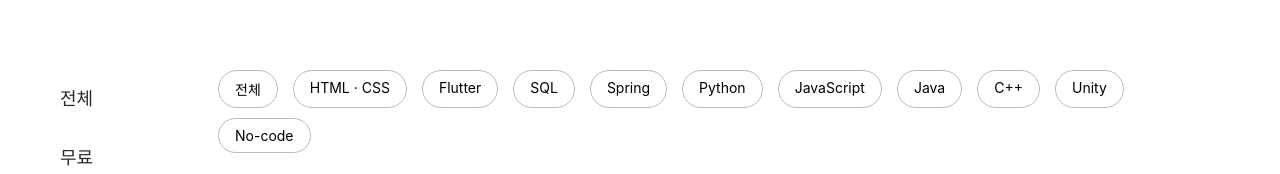
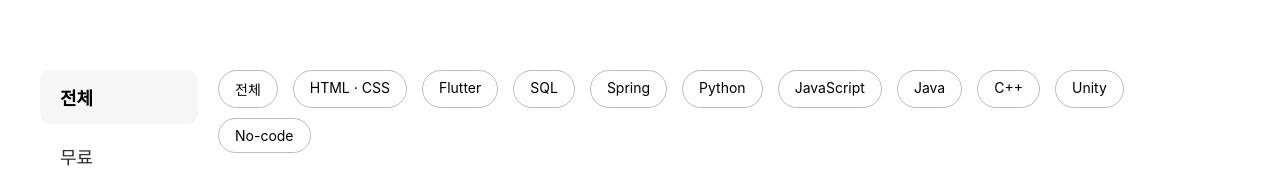
Before and after one commit to KorOnechild/sparta-clone, a React (Create React App) app: page / in a window 1280 px wide. Shown: the part 330-504 px from the top of the page. Built offline with nearby package versions, Linux system fonts and the light colour scheme.

Commit message:
catalog 구현
- add catalog filtering with using category
- refactoring css

```diff
--- a/src/App.js
+++ b/src/App.js
@@ -13,7 +13,7 @@
 
   return (
     <div className="App">
-      <Catalog data={dummyData.contents} />
+      <Catalog data={dummyData.contents.contents} />
     </div>
   );
 }
--- a/src/components/Catalog/CatalogBanner/CatalogBanner.js
+++ b/src/components/Catalog/CatalogBanner/CatalogBanner.js
@@ -14,7 +14,8 @@
                     <p className="desc">1시간만에 완성! 선착순 무료예요.</p>
                     <div className="catalog-banner__button">더 알아보기</div>
                 </div>
-                <img src={catalogBannerImg} />
+                <img src={catalogBannerImg}
+                    alt="chatGPT" />
             </div>
         </div >
     );
--- a/src/components/Catalog/CatalogContents/CatalogCategory/CatalogCategory.js
+++ b/src/components/Catalog/CatalogContents/CatalogCategory/CatalogCategory.js
@@ -3,15 +3,20 @@
 import Category from "./Category";
 
 import "./CatalogCategory.css";
-const CatalogCategory = () => {
+const CatalogCategory = (props) => {
+
+    const categoryEditHandler = (clickedCate) => {
+        props.onFilterWithCategory(clickedCate);
+    };
+
     return (
         <div className="catalog-category">
-            <Category className="catalog-category__item">전체</Category>
-            <Category className="catalog-category__item">무료</Category>
-            <Category className="catalog-category__item">IT 직장인</Category>
-            <Category className="catalog-category__item">주니어 개발자</Category>
-            <Category className="catalog-category__item">게임 메이커</Category>
-        </div>
+            <Category category="all" clickedCate={props.clickedCate} onCategoryEditHandler={categoryEditHandler}>전체</Category>
+            <Category category="free" clickedCate={props.clickedCate} onCategoryEditHandler={categoryEditHandler}>무료</Category>
+            <Category category="it" clickedCate={props.clickedCate} onCategoryEditHandler={categoryEditHandler}>IT 직장인</Category>
+            <Category category="junior" clickedCate={props.clickedCate} onCategoryEditHandler={categoryEditHandler}>주니어 개발자</Category>
+            <Category category="game" clickedCate={props.clickedCate} onCategoryEditHandler={categoryEditHandler}>게임 메이커</Category>
+        </div >
     );
 };
 
--- a/src/components/Catalog/CatalogContents/CatalogCategory/Category.css
+++ b/src/components/Catalog/CatalogContents/CatalogCategory/Category.css
@@ -11,3 +11,9 @@
 .catalog-category__item:hover {
     background-color: rgba(246, 246, 246, 0.994);
 }
+
+.catalog-category__item.clicked {
+    color: black;
+    font-weight: 700;
+    background-color: rgba(246, 246, 246, 0.994);
+}
--- a/src/components/Catalog/CatalogContents/CatalogCategory/Category.js
+++ b/src/components/Catalog/CatalogContents/CatalogCategory/Category.js
@@ -3,10 +3,15 @@
 import "./Category.css";
 
 const Category = props => {
-    const className = props.className;
+
+    const categoryClickHandler = () => {
+        props.onCategoryEditHandler(props.category);
+    };
 
     return (
-        <div className={className}>{props.children}</div>
+        <div className={`catalog-category__item ${props.clickedCate === props.category ? "clicked" : ""}`}
+            onClick={categoryClickHandler}
+        > {props.children} </div>
     );
 };
 
--- a/src/components/Catalog/CatalogContents/CatalogContents.js
+++ b/src/components/Catalog/CatalogContents/CatalogContents.js
@@ -1,4 +1,4 @@
-import React from "react";
+import React, { useState } from "react";
 
 import CatalogCategory from "./CatalogCategory/CatalogCategory";
 import CatalogFilter from "./CatalogFilter/CatalogFilter";
@@ -7,12 +7,27 @@
 import "./CatalogContents.css";
 
 const CatalogContents = (props) => {
+    const [clickedCate, setClickedCate] = useState("all");
+    const [filteredCate, setFilteredCate] = useState(props.data);
+
+    const filterWithCategory = (clickedCate) => {
+        setClickedCate(clickedCate);
+
+        clickedCate !== "all" ?
+            setFilteredCate(props.data.filter(content => content.category === clickedCate)) :
+            setFilteredCate(props.data)
+    };
+
+    const filterWithCatalogFilter = () => {
+
+    };
+
     return (
         <div className="catalog-contents">
-            <CatalogCategory />
+            <CatalogCategory clickedCate={clickedCate} onFilterWithCategory={filterWithCategory} />
             <div className="catalog-contents__right">
-                <CatalogFilter />
-                <CourseList data={props.data} />
+                <CatalogFilter onFilterWithCategoryFilter={filterWithCatalogFilter} />
+                <CourseList data={filteredCate} />
             </div>
 
         </div>
--- a/src/components/Catalog/CatalogContents/Course/Course.js
+++ b/src/components/Catalog/CatalogContents/Course/Course.js
@@ -5,7 +5,8 @@
 const Course = props => {
     return (
         <div className="course__item">
-            <img src={props.image} />
+            <img src={props.image}
+                alt="" />
             <div className="course__contents">
                 <div className="course__title">{props.title}</div>
                 <div className="course__desc">{props.desc}</div>
--- a/src/components/Catalog/CatalogContents/Course/CourseList.js
+++ b/src/components/Catalog/CatalogContents/Course/CourseList.js
@@ -5,12 +5,10 @@
 import "./CourseList.css";
 
 const CatalogList = (props) => {
-    const contents = props.data.contents;
-
     return (
         <div className="category-list">
             {
-                contents.map(content =>
+                props.data.map(content =>
                     <Course
                         key={content.title}
                         image={content.image}
```
